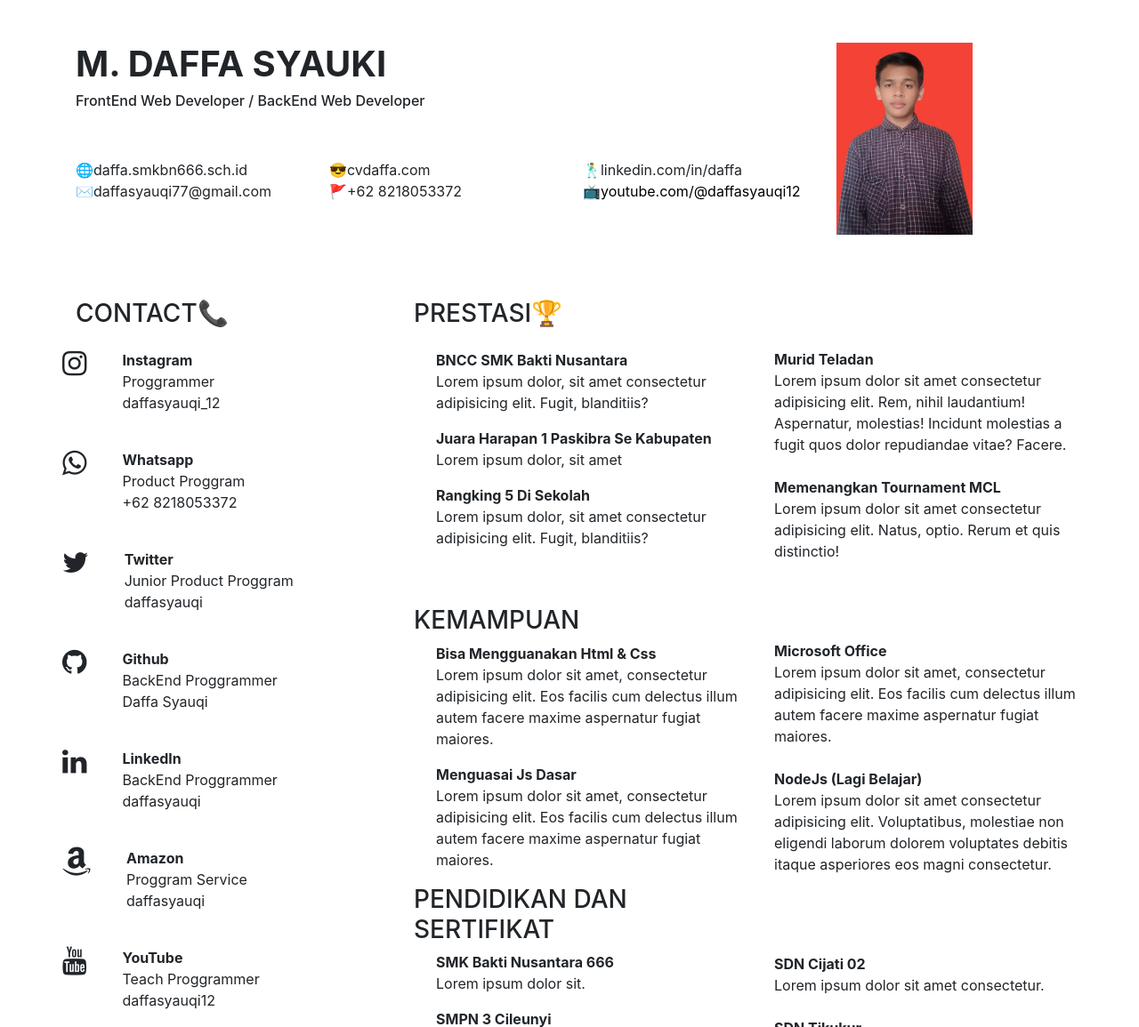
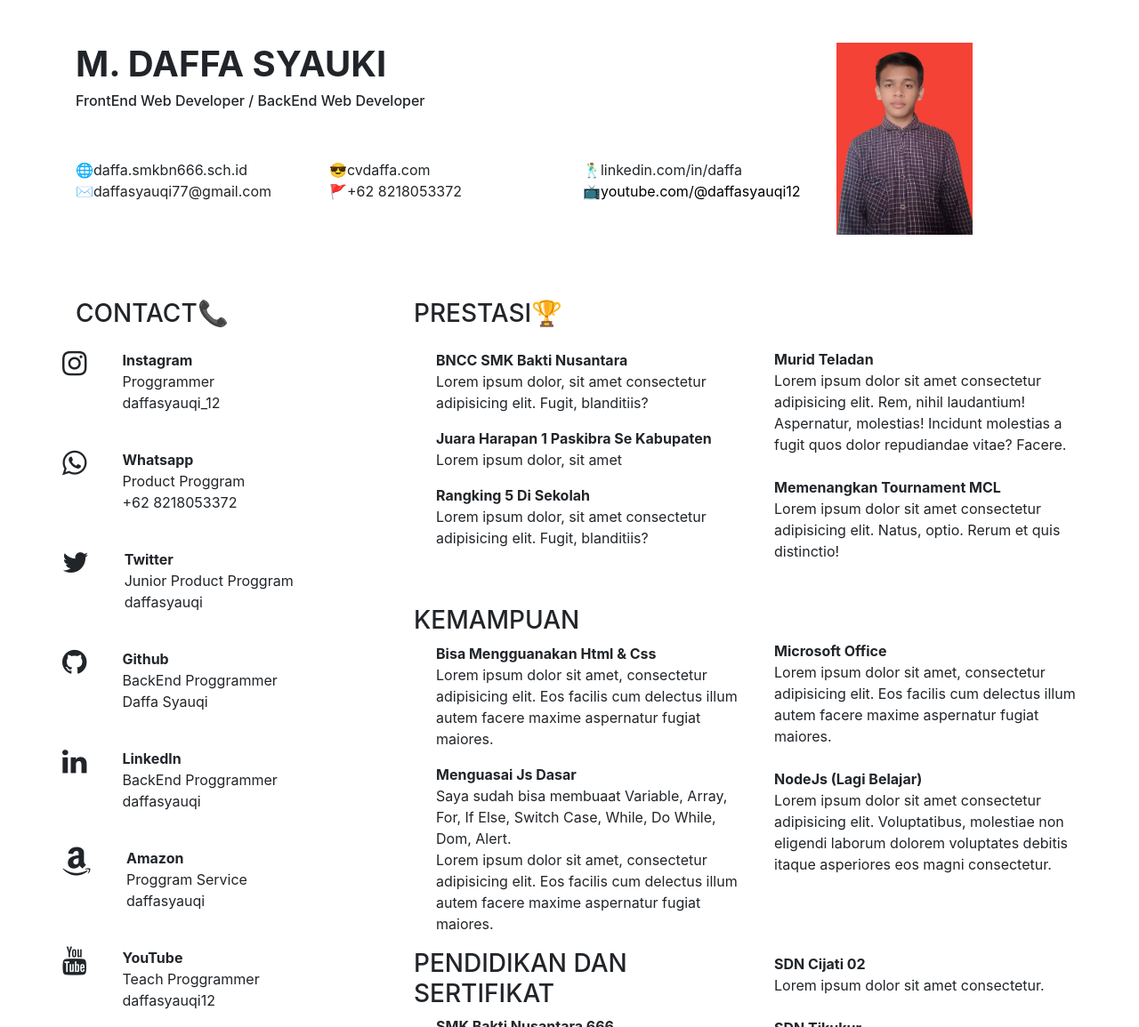
Before and after one commit to DaffaSyauqi/CV-Bootstrap-, a plain HTML site: page index.html in a window 1280 px wide. Shown: the top 1155 px of the page at 89% size. Drawn offline with nearby package versions, Linux system fonts and the light colour scheme.

Commit message:
second commit

```diff
--- a/index.html
+++ b/index.html
@@ -183,6 +183,7 @@
           <div class="row">
             <ul>
               <strong><li>Menguasai Js Dasar</li></strong>
+              <li>Saya sudah bisa membuaat Variable, Array, For, If Else, Switch Case, While, Do While, Dom, Alert.</li>
               <li>Lorem ipsum dolor sit amet, consectetur adipisicing elit. Eos facilis cum delectus illum autem facere maxime aspernatur fugiat maiores.</li>
             </ul>
           </div>
```
